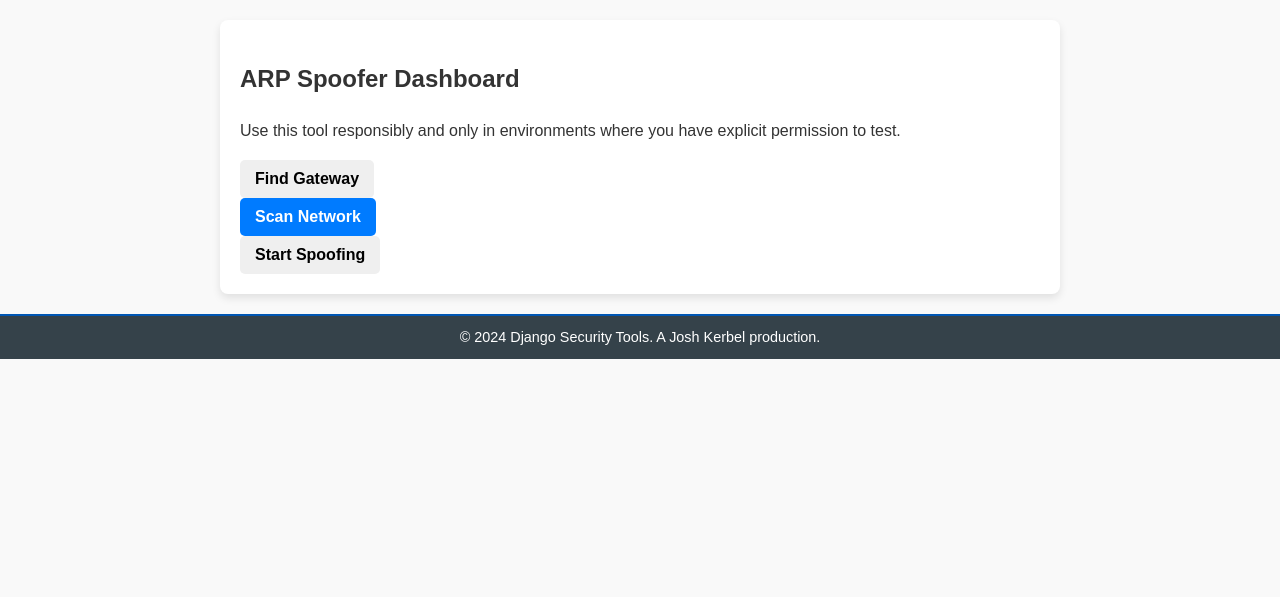
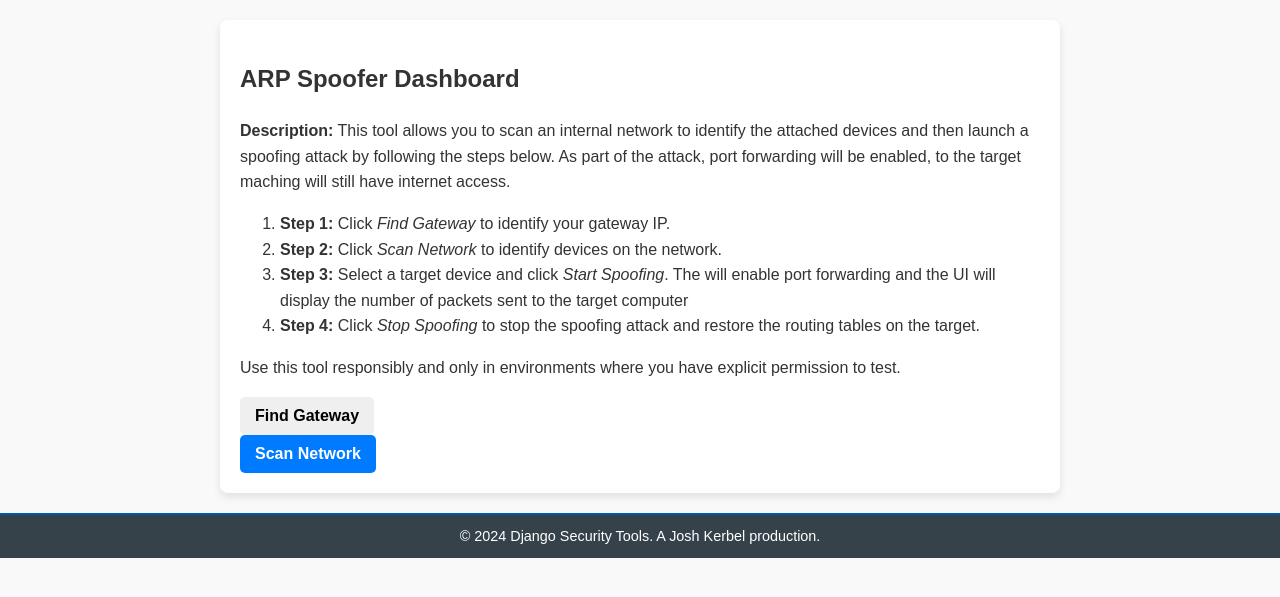
Before and after one commit to razorboy73/django-security-tools, a Django app: page /arp_spoofer/ in a window 1280 px wide. Shown: the part 108-705 px from the top of the page. Run offline with Django 4.2, Linux system fonts and the light colour scheme.

```diff
--- a/django_security_tools/arp_spoofer/templates/arp_spoofer/index.html
+++ b/django_security_tools/arp_spoofer/templates/arp_spoofer/index.html
@@ -4,6 +4,15 @@
 
 {% block content %}
 <h2>ARP Spoofer Dashboard</h2>
+<p>
+    <strong>Description:</strong> This tool allows you to scan an internal network to identify the attached devices and then launch a spoofing attack by following the steps below.  As part of the attack, port forwarding will be enabled, to the target maching will still have internet access.
+</p>
+<ol>
+    <li><strong>Step 1:</strong> Click <em>Find Gateway</em> to identify your gateway IP.</li>
+    <li><strong>Step 2:</strong> Click <em>Scan Network</em> to identify devices on the network.</li>
+    <li><strong>Step 3:</strong> Select a target device and click <em>Start Spoofing</em>.  The will enable port forwarding and the UI will display the number of packets sent to the target computer</li>
+    <li><strong>Step 4:</strong> Click <em>Stop Spoofing</em> to stop the spoofing attack and restore the routing tables on the target.</li>
+</ol>
 <p>Use this tool responsibly and only in environments where you have explicit permission to test.</p>
 
 <!-- Messages Section -->
@@ -18,26 +27,67 @@
 {% endif %}
 
 <!-- Find Gateway Button -->
-<button id="find-gateway-btn" class="btn btn-info">Find Gateway</button>
+<div class="mb-4">
+    <button id="find-gateway-btn" class="btn btn-info btn-lg mb-3">Find Gateway</button>
     <div id="gateway-info" class="mt-3"></div>
+</div>
 
-<!-- Find Gateway -->
-<button id="scan-network-btn" class="btn btn-primary">Scan Network</button>
-
+<!-- Scan Network Button -->
+<div class="mb-4">
+    <button id="scan-network-btn" class="btn btn-primary btn-lg mb-3">Scan Network</button>
     <div id="network-results" style="display:none;">
         <h3>Connected Devices</h3>
         <form method="post" action="{% url 'arp_spoofer:start_spoofing' %}">
             {% csrf_token %}
             <label for="target-dropdown">Select a target device:</label>
-        <select id="target-dropdown" name="target_ip" required>
+            <select id="target-dropdown" name="target_ip" required class="form-select mb-3">
                 <option value="" disabled selected>Select a device</option>
             </select>
             <input type="hidden" id="router-ip" name="router_ip">
-        <button type="submit" class="btn btn-success">Start Spoofing</button>
+            <button type="submit" class="btn btn-success btn-lg">Start Spoofing</button>
         </form>
     </div>
+</div>
+
+<!-- Dynamic Buttons -->
+{% if is_spoofing %}
+    <!-- Stop Spoofing -->
+    <form method="post" action="{% url 'arp_spoofer:stop_spoofing' %}">
+        {% csrf_token %}
+        <input type="hidden" name="target_ip" value="{{ selected_target_ip }}">
+        <input type="hidden" name="router_ip" value="{{ selected_router_ip }}">
+        <button type="submit" class="btn btn-danger btn-lg">Stop Spoofing</button>
+    </form>
+    <div id="packet-count" class="mt-3">
+        <strong>Packets Sent:</strong> <span id="packet-counter">0</span>
+    </div>
+{% endif %}
 
 <script>
+    // Find Gateway Button
+    document.getElementById('find-gateway-btn').addEventListener('click', function () {
+        fetch("{% url 'arp_spoofer:find_gateway' %}")
+            .then(response => response.json())
+            .then(data => {
+                if (data.error) {
+                    document.getElementById('gateway-info').innerHTML = `
+                        <div class="alert alert-danger">Error: ${data.error}</div>`;
+                } else {
+                    document.getElementById('gateway-info').innerHTML = `
+                        <div class="alert alert-success">
+                            Gateway IP: ${data.ip_address}<br>
+                            Gateway MAC: ${data.mac_address}
+                        </div>`;
+                }
+            })
+            .catch(err => {
+                console.error('Error fetching gateway details:', err);
+                document.getElementById('gateway-info').innerHTML = `
+                    <div class="alert alert-danger">An unexpected error occurred.</div>`;
+            });
+    });
+
+    // Scan Network Button
     document.getElementById('scan-network-btn').addEventListener('click', function () {
         fetch("{% url 'arp_spoofer:scan_network' %}", {
             method: 'POST',
@@ -64,56 +114,9 @@
             })
             .catch(error => console.error('Error scanning network:', error));
     });
-</script>
-
-<!-- Dynamic Buttons -->
-{% if is_spoofing %}
-    <!-- Stop Spoofing -->
-    <form method="post" action="{% url 'arp_spoofer:stop_spoofing' %}">
-        {% csrf_token %}
-        <input type="hidden" name="target_ip" value="{{ selected_target_ip }}">
-        <input type="hidden" name="router_ip" value="{{ selected_router_ip }}">
-        <button type="submit" class="btn btn-danger">Stop Spoofing</button>
-    </form>
-    <div id="packet-count" class="mt-3">
-        <strong>Packets Sent:</strong> <span id="packet-counter">0</span>
-    </div>
-{% else %}
-    <!-- Start Spoofing -->
-    <form method="post" action="{% url 'arp_spoofer:start_spoofing' %}">
-        {% csrf_token %}
-        <button type="submit" class="btn btn-success">Start Spoofing</button>
-    </form>
-{% endif %}
-
-<script>
-    document.getElementById('find-gateway-btn').addEventListener('click', function () {
-        // Fetch gateway details via AJAX
-        fetch("{% url 'arp_spoofer:find_gateway' %}")
-            .then(response => response.json())
-            .then(data => {
-                // Check for errors
-                if (data.error) {
-                    document.getElementById('gateway-info').innerHTML = `
-                        <div class="alert alert-danger">Error: ${data.error}</div>`;
-                } else {
-                    // Display gateway IP and MAC address
-                    document.getElementById('gateway-info').innerHTML = `
-                        <div class="alert alert-success">
-                            Gateway IP: ${data.ip_address}<br>
-                            Gateway MAC: ${data.mac_address}
-                        </div>`;
-                }
-            })
-            .catch(err => {
-                console.error('Error fetching gateway details:', err);
-                document.getElementById('gateway-info').innerHTML = `
-                    <div class="alert alert-danger">An unexpected error occurred.</div>`;
-            });
-    });
 
     {% if is_spoofing %}
-    // Function to fetch the packet count periodically
+    // Fetch Packet Count
     function updatePacketCount() {
         fetch("{% url 'arp_spoofer:get_packet_count' %}")
             .then(response => response.json())
@@ -123,7 +126,7 @@
             .catch(err => console.error("Error fetching packet count:", err));
     }
 
-    // Update packet count every second while spoofing
+    // Update Packet Count Periodically
     setInterval(updatePacketCount, 1000);
     {% endif %}
 </script>
--- a/django_security_tools/arp_spoofer/views.py
+++ b/django_security_tools/arp_spoofer/views.py
@@ -12,6 +12,28 @@ is_spoofing = False
 packet_count = 0
 
 # Utility Functions
+def enable_port_forwarding():
+    """
+    Enables port forwarding by executing the necessary command.
+    """
+    try:
+        subprocess.run(["echo 1 > /proc/sys/net/ipv4/ip_forward"], shell=True, check=True)
+        print("[INFO] Port forwarding enabled.")
+        return True
+    except subprocess.CalledProcessError as e:
+        print(f"[ERROR] Failed to enable port forwarding: {e}")
+        return False
+
+def disable_port_forwarding():
+    """
+    Disables port forwarding by executing the necessary command.
+    """
+    try:
+        subprocess.run(["echo 0 >/proc/sys/net/ipv4/ip_forward"], shell=True, check=True)
+        print("[INFO] Port forwarding disabled.")
+    except subprocess.CalledProcessError as e:
+        print(f"[ERROR] Failed to disable port forwarding: {e}")
+
 def find_gateway(request):
     """
     Captures the router's IP and MAC address dynamically using the `arp -a` command.
@@ -94,6 +116,13 @@ def start_spoofing(request):
             messages.error(request, "Spoofing is already running.")
             return redirect("arp_spoofer:index")
 
+        # Enable port forwarding
+        if enable_port_forwarding():
+            messages.success(request, "Port forwarding enabled successfully.")
+        else:
+            messages.error(request, "Failed to enable port forwarding.")
+            return redirect("arp_spoofer:index")
+
         # Save the selected IPs in session
         request.session["selected_target_ip"] = victim_ip
         request.session["selected_router_ip"] = router_ip
@@ -109,7 +138,7 @@ def start_spoofing(request):
 
 def stop_spoofing(request):
     """
-    Stops spoofing and restores ARP tables.
+    Stops spoofing, restores ARP tables, and disables port forwarding.
     """
     global is_spoofing
     if request.method == "POST":
@@ -128,8 +157,9 @@ def stop_spoofing(request):
         time.sleep(3)  # Allow spoofing thread to exit
         restore(victim_ip, router_ip)
         restore(router_ip, victim_ip)
-        print("[+] Spoofing stopped and ARP tables restored.")
-        messages.success(request, "Spoofing stopped successfully.")
+        disable_port_forwarding()
+        print("[+] Spoofing stopped and ARP tables restored. Port forwarding disabled.")
+        messages.success(request, "Spoofing stopped successfully and port forwarding disabled.")
         return redirect("arp_spoofer:index")
 
 
```
Also changed, not shown: README.md. Lines whose indentation alone changed are shown as unchanged.
